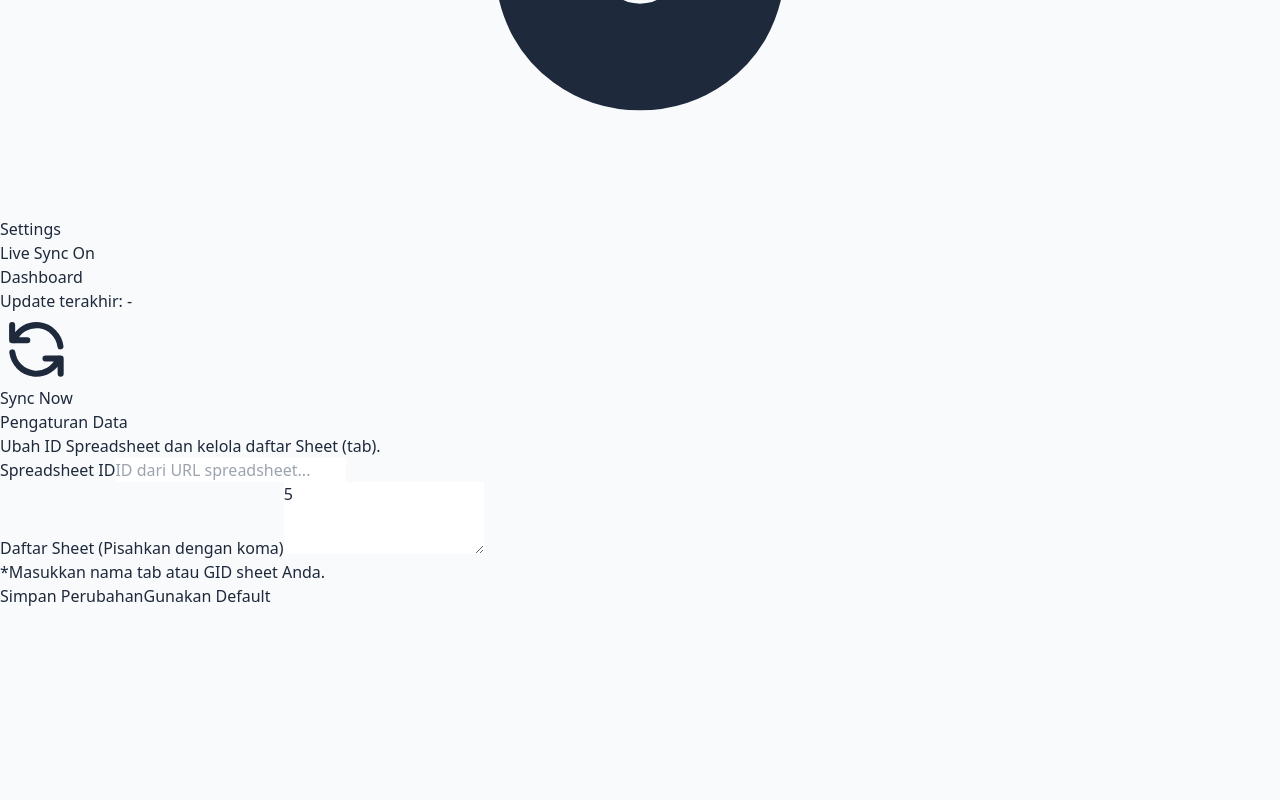
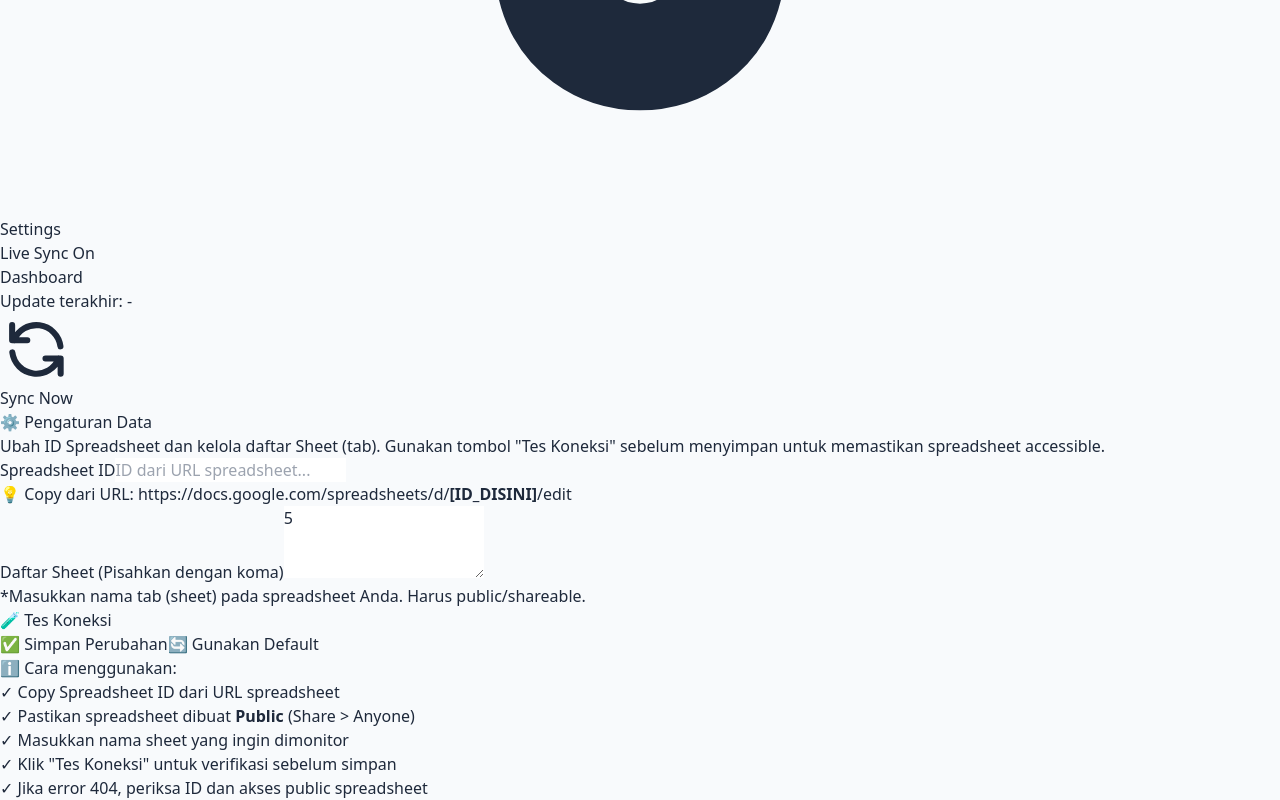
Before and after one commit to Aqilah1211/Monitor-Dashboard-V2, a React (Vite) app: page /settings in a window 1280 px wide. Shown: the part 7583-8383 px from the top of the page. Before the commit the page ends 8191 px from the top, so only its background shows below. Built offline with nearby package versions, Linux system fonts and the light colour scheme.

Commit message:
fix: Add validation, test connection, and better error handling for spreadsheet ID

```diff
--- a/src/pages/Settings.tsx
+++ b/src/pages/Settings.tsx
@@ -1,4 +1,5 @@
 import { useState } from 'react';
+import { AlertCircle, CheckCircle2, Loader } from 'lucide-react';
 import { useApp } from '../context/AppContext';
 import { Card, CardContent, CardHeader, CardTitle } from '../components/ui/Card';
 import { GoogleSheets } from '../lib/google-sheets';
@@ -7,33 +8,156 @@ export function Settings() {
   const { config, saveConfig, addLog } = useApp();
   const [sid, setSid] = useState(config.spreadsheetId);
   const [sheets, setSheets] = useState(config.sheetList.join(', '));
+  const [testLoading, setTestLoading] = useState(false);
+  const [testResult, setTestResult] = useState<{
+    status: 'idle' | 'success' | 'error';
+    message: string;
+  }>({ status: 'idle', message: '' });
 
-  const handleSave = async () => {
-    if (!sid || !sheets) {
-      alert('Data tidak boleh kosong!');
+  /**
+   * Validasi format Spreadsheet ID
+   */
+  const validateSpreadsheetId = (id: string): { valid: boolean; message: string } => {
+    const cleaned = GoogleSheets.cleanSpreadsheetId(id);
+
+    // Check minimal length (Google Sheets IDs are typically 44 chars)
+    if (cleaned.length < 20) {
+      return {
+        valid: false,
+        message: '❌ ID Spreadsheet terlalu pendek. Pastikan Anda menyalin ID yang lengkap.',
+      };
+    }
+
+    // Check format (alphanumeric, hyphen, underscore)
+    if (!/^[a-zA-Z0-9-_]+$/.test(cleaned)) {
+      return {
+        valid: false,
+        message: '❌ Format ID Spreadsheet tidak valid. Hanya boleh berisi huruf, angka, hyphen, dan underscore.',
+      };
+    }
+
+    return { valid: true, message: '✅ Format ID valid' };
+  };
+
+  /**
+   * Test apakah spreadsheet bisa diakses
+   */
+  const handleTestConnection = async () => {
+    if (!sid.trim()) {
+      setTestResult({
+        status: 'error',
+        message: '❌ Masukkan Spreadsheet ID terlebih dahulu',
+      });
       return;
     }
 
-    // Clean up the Spreadsheet ID to remove any labels or extra text
+    const validation = validateSpreadsheetId(sid);
+    if (!validation.valid) {
+      setTestResult({
+        status: 'error',
+        message: validation.message,
+      });
+      return;
+    }
+
+    setTestLoading(true);
+    setTestResult({ status: 'idle', message: 'Menguji koneksi...' });
+
+    try {
+      const cleanedSid = GoogleSheets.cleanSpreadsheetId(sid);
+      const sheetList = sheets
+        .split(',')
+        .map((s) => s.trim())
+        .filter(Boolean);
+
+      if (sheetList.length === 0) {
+        throw new Error('Masukkan minimal 1 nama sheet');
+      }
+
+      // Try fetch dari sheet pertama
+      const url = GoogleSheets.buildCSVUrl(cleanedSid, sheetList[0]);
+      console.log('🧪 Testing URL:', url);
+
+      const response = await fetch(url, { method: 'HEAD' });
+
+      if (response.ok || response.status === 200) {
+        setTestResult({
+          status: 'success',
+          message: `✅ Spreadsheet berhasil diakses! Sheet "${sheetList[0]}" ditemukan.`,
+        });
+        addLog(`✅ Spreadsheet ${cleanedSid.substring(0, 8)}... berhasil diuji`, 'success');
+      } else if (response.status === 404) {
+        throw new Error(
+          `❌ Spreadsheet tidak ditemukan (404). Pastikan:\n1. ID Spreadsheet benar\n2. Spreadsheet dibuat public (Share > Anyone)\n3. Sheet "${sheetList[0]}" ada`
+        );
+      } else {
+        throw new Error(
+          `❌ Error ${response.status}: ${response.statusText}. Cek apakah spreadsheet accessible.`
+        );
+      }
+    } catch (error) {
+      const errorMsg = error instanceof Error ? error.message : 'Error tidak diketahui';
+      setTestResult({
+        status: 'error',
+        message: errorMsg,
+      });
+      console.error('❌ Test failed:', errorMsg);
+    } finally {
+      setTestLoading(false);
+    }
+  };
+
+  /**
+   * Handle Save dengan validasi
+   */
+  const handleSave = async () => {
+    if (!sid || !sheets) {
+      setTestResult({
+        status: 'error',
+        message: '❌ Data tidak boleh kosong!',
+      });
+      return;
+    }
+
+    const validation = validateSpreadsheetId(sid);
+    if (!validation.valid) {
+      setTestResult({
+        status: 'error',
+        message: validation.message,
+      });
+      return;
+    }
+
+    // Clean up the Spreadsheet ID
     const cleanedSid = GoogleSheets.cleanSpreadsheetId(sid);
-    const sheetList = sheets.split(',').map(s => s.trim()).filter(Boolean);
+    const sheetList = sheets
+      .split(',')
+      .map((s) => s.trim())
+      .filter(Boolean);
 
     console.log('📝 Saving config - Original SID:', sid);
     console.log('📝 Saving config - Cleaned SID:', cleanedSid);
     console.log('📝 Saving config - Sheet List:', sheetList);
 
     saveConfig({ spreadsheetId: cleanedSid, sheetList, currentSheet: sheetList[0] });
+    setTestResult({
+      status: 'success',
+      message: '✅ Pengaturan disimpan. Memuat ulang...',
+    });
     addLog('Pengaturan disimpan. Memuat ulang...', 'success');
 
     // Tunggu sebentar sebelum reload biar config tersimpan
     setTimeout(() => {
       window.location.reload();
-    }, 800);
+    }, 1500);
   };
 
   const handleReset = () => {
     localStorage.removeItem('ifp_sid');
     localStorage.removeItem('ifp_sheets');
+    setTestResult({ status: 'idle', message: '' });
+    setSid('');
+    setSheets('');
     addLog('Pengaturan direset ke default', 'warning');
     setTimeout(() => window.location.reload(), 1000);
   };
@@ -41,12 +165,40 @@ export function Settings() {
   return (
     <Card className="max-w-2xl">
       <CardHeader>
-        <CardTitle>Pengaturan Data</CardTitle>
-        <p className="text-slate-500 text-sm">Ubah ID Spreadsheet dan kelola daftar Sheet (tab).</p>
+        <CardTitle>⚙️ Pengaturan Data</CardTitle>
+        <p className="text-slate-500 text-sm">
+          Ubah ID Spreadsheet dan kelola daftar Sheet (tab). Gunakan tombol "Tes Koneksi"
+          sebelum menyimpan untuk memastikan spreadsheet accessible.
+        </p>
       </CardHeader>
       <CardContent className="space-y-6">
+        {/* Test Result Message */}
+        {testResult.status !== 'idle' && (
+          <div
+            className={`p-4 rounded-lg flex gap-3 items-start ${
+              testResult.status === 'success'
+                ? 'bg-green-50 border border-green-200'
+                : 'bg-red-50 border border-red-200'
+            }`}
+          >
+            {testResult.status === 'success' ? (
+              <CheckCircle2 className="w-5 h-5 text-green-600 flex-shrink-0 mt-0.5" />
+            ) : (
+              <AlertCircle className="w-5 h-5 text-red-600 flex-shrink-0 mt-0.5" />
+            )}
+            <div
+              className={testResult.status === 'success' ? 'text-green-800' : 'text-red-800'}
+            >
+              <p className="text-sm font-medium whitespace-pre-wrap">{testResult.message}</p>
+            </div>
+          </div>
+        )}
+
+        {/* Spreadsheet ID Input */}
         <div>
-          <label className="block text-xs font-bold text-slate-400 uppercase mb-2">Spreadsheet ID</label>
+          <label className="block text-xs font-bold text-slate-400 uppercase mb-2">
+            Spreadsheet ID
+          </label>
           <input
             type="text"
             value={sid}
@@ -54,9 +206,17 @@ export function Settings() {
             className="w-full px-4 py-3 bg-slate-50 border border-slate-200 rounded-xl outline-none focus:ring-2 focus:ring-blue-500"
             placeholder="ID dari URL spreadsheet..."
           />
+          <p className="text-[10px] text-slate-400 mt-2 italic">
+            💡 Copy dari URL: https://docs.google.com/spreadsheets/d/
+            <strong>[ID_DISINI]</strong>/edit
+          </p>
         </div>
+
+        {/* Sheet Names Input */}
         <div>
-          <label className="block text-xs font-bold text-slate-400 uppercase mb-2">Daftar Sheet (Pisahkan dengan koma)</label>
+          <label className="block text-xs font-bold text-slate-400 uppercase mb-2">
+            Daftar Sheet (Pisahkan dengan koma)
+          </label>
           <textarea
             value={sheets}
             onChange={(e) => setSheets(e.target.value)}
@@ -64,21 +224,56 @@ export function Settings() {
             className="w-full px-4 py-3 bg-slate-50 border border-slate-200 rounded-xl outline-none focus:ring-2 focus:ring-blue-500"
             placeholder="Contoh: 5, Rekap, Januari, Februari"
           />
-          <p className="text-[10px] text-slate-400 mt-2 italic">*Masukkan nama tab atau GID sheet Anda.</p>
+          <p className="text-[10px] text-slate-400 mt-2 italic">
+            *Masukkan nama tab (sheet) pada spreadsheet Anda. Harus public/shareable.
+          </p>
         </div>
-        <div className="pt-2 flex gap-3">
+
+        {/* Action Buttons */}
+        <div className="pt-4 flex flex-col gap-3">
+          {/* Test Connection Button */}
           <button
-            onClick={handleSave}
-            className="px-6 py-3 bg-blue-600 text-white font-bold rounded-xl hover:bg-blue-700 transition-all shadow-lg shadow-blue-100"
+            onClick={handleTestConnection}
+            disabled={testLoading}
+            className="w-full flex items-center justify-center gap-2 px-6 py-3 bg-amber-50 text-amber-700 border border-amber-200 font-bold rounded-xl hover:bg-amber-100 transition-all disabled:opacity-50"
           >
-            Simpan Perubahan
+            {testLoading ? (
+              <>
+                <Loader className="w-4 h-4 animate-spin" />
+                Sedang menguji...
+              </>
+            ) : (
+              '🧪 Tes Koneksi'
+            )}
           </button>
-          <button
-            onClick={handleReset}
-            className="px-6 py-3 bg-slate-100 text-slate-600 font-bold rounded-xl hover:bg-slate-200 transition-all"
-          >
-            Gunakan Default
-          </button>
+
+          {/* Save & Reset Buttons */}
+          <div className="flex gap-3">
+            <button
+              onClick={handleSave}
+              className="flex-1 px-6 py-3 bg-blue-600 text-white font-bold rounded-xl hover:bg-blue-700 transition-all shadow-lg shadow-blue-100"
+            >
+              ✅ Simpan Perubahan
+            </button>
+            <button
+              onClick={handleReset}
+              className="flex-1 px-6 py-3 bg-slate-100 text-slate-600 font-bold rounded-xl hover:bg-slate-200 transition-all"
+            >
+              🔄 Gunakan Default
+            </button>
+          </div>
+        </div>
+
+        {/* Info Box */}
+        <div className="bg-blue-50 border border-blue-200 p-4 rounded-lg">
+          <h4 className="font-semibold text-blue-900 text-sm mb-2">ℹ️ Cara menggunakan:</h4>
+          <ul className="text-xs text-blue-800 space-y-1">
+            <li>✓ Copy Spreadsheet ID dari URL spreadsheet</li>
+            <li>✓ Pastikan spreadsheet dibuat <strong>Public</strong> (Share &gt; Anyone)</li>
+            <li>✓ Masukkan nama sheet yang ingin dimonitor</li>
+            <li>✓ Klik "Tes Koneksi" untuk verifikasi sebelum simpan</li>
+            <li>✓ Jika error 404, periksa ID dan akses public spreadsheet</li>
+          </ul>
         </div>
       </CardContent>
     </Card>
```
